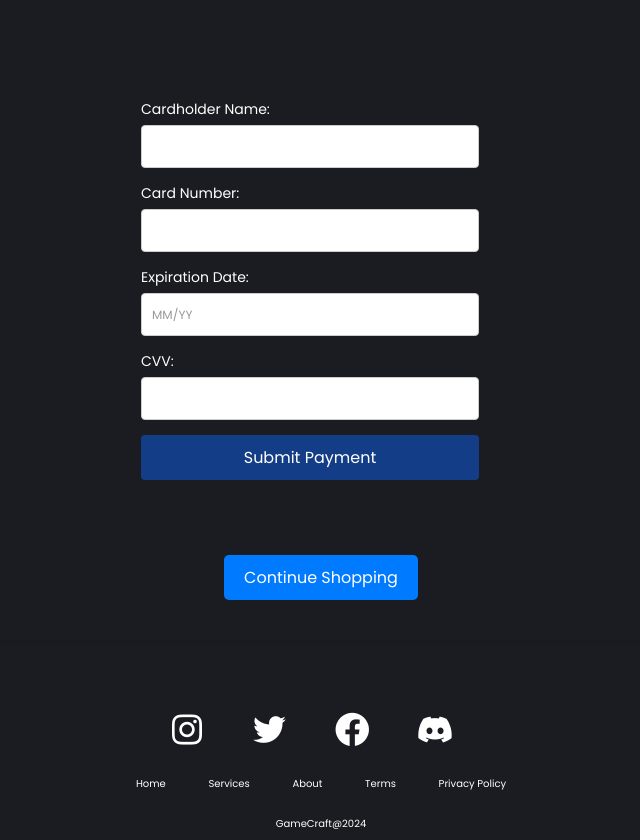
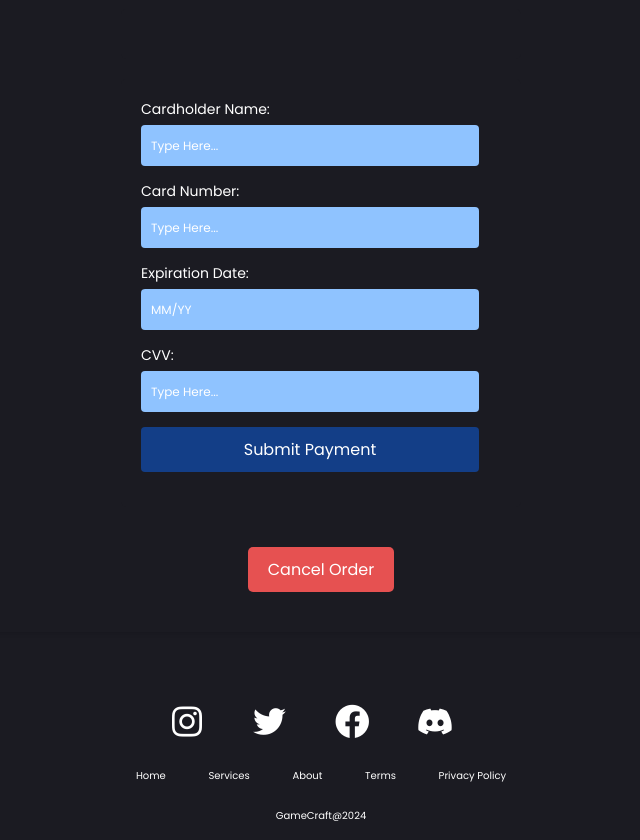
Before and after one commit to bhanuka99x/GameCraft, a PHP site: page /order_confirmation.php in a window 1280 px wide. Shown: the part 473-1313 px from the top of the page, without its empty margins (319-959 px from the left). Run offline with PHP 8.4, Linux system fonts and the light colour scheme.

Commit message:
complete order comirmation page css

```diff
--- a/GameCraft/CSS/cart.css
+++ b/GameCraft/CSS/cart.css
@@ -91,7 +91,7 @@ header {
   padding: 1.2rem 3rem;
   border-radius: 0.5rem;
   cursor: pointer;
-  margin-top:50px;
+  margin-top: 50px;
   transition: 0.2s;
   margin-left: 50px;
 }
@@ -174,8 +174,6 @@ header {
   user-select: none;
 }
 
-/* media queries  */
-
 @media (max-width: 1200px) {
   .shopping-cart {
     overflow-x: scroll;
--- a/GameCraft/CSS/confirmorder.css
+++ b/GameCraft/CSS/confirmorder.css
@@ -118,7 +118,7 @@ h1 {
 .games-title {
   font-size: 25px;
   margin: 10px 0;
-    color:white;
+  color: white;
 }
 
 .games-price {
@@ -127,7 +127,6 @@ h1 {
   color: #e67e22;
 }
 
-/* Payment form styles */
 .payment-info {
   max-width: 400px;
   margin: 20px auto;
@@ -141,7 +140,7 @@ h1 {
   display: block;
   font-size: 14px;
   margin-bottom: 5px;
-    color:white;
+  color: white;
 }
 
 .payment-info input[type="text"],
@@ -149,9 +148,9 @@ h1 {
   width: calc(100% - 22px);
   padding: 10px;
   margin-bottom: 15px;
-    border: 1px solid #ccc;
   border-radius: 4px;
   font-size: 14px;
+  background-color: #8fc3ff;
 }
 
 .payment-info input[type="submit"] {
@@ -164,27 +163,27 @@ h1 {
 }
 
 .payment-info input[type="submit"]:hover {
-    scale: 1.1;
+  scale: 1.06;
 }
 
 .payment-info input::placeholder {
   font-size: 12px;
-    color: #999;
+  color: white;
 }
 
-/* Button styles */
 .btn {
   display: inline-block;
   margin: 20px 0;
   padding: 10px 20px;
   color: #fff;
-    background-color: #007bff;
+  background-color: #e65151;
   border-radius: 5px;
   text-decoration: none;
   font-size: 16px;
   text-align: center;
+  transition: 0.3s;
 }
 
 .btn:hover {
-    background-color: #0056b3;
+  scale: 1.06;
 }
--- a/GameCraft/order_confirmation.php
+++ b/GameCraft/order_confirmation.php
@@ -45,11 +45,11 @@ if ($_SERVER['REQUEST_METHOD'] === 'POST') {
     <header>
         <nav class="nav-left">
             <a href="#" class="logo">Gamecraft</a>
-            <a href="home.php" class="nav-item">Home</a>
-            <a href="store.php" class="nav-item">Store</a>
-            <a href="whitelist.php" class="nav-item">Whitelist</a>
-            <a href="library.php" class="nav-item">Library</a>
-            <a href="cart.php" class="nav-item">Cart</a>
+            <a href="home.php" class="nav-item"></a>
+            <a href="store.php" class="nav-item"></a>
+            <a href="whitelist.php" class="nav-item"></a>
+            <a href="library.php" class="nav-item"></a>
+            <a href="cart.php" class="nav-item"></a>
         </nav>
         <nav class="nav-right">
             <a href="./user/login.php" class="l-btn">Login</a>
@@ -68,16 +68,16 @@ if ($_SERVER['REQUEST_METHOD'] === 'POST') {
         <form action="process_payment.php" method="post">
             <div class="payment-info">
                 <label for="cardholder_name">Cardholder Name:</label>
-                <input type="text" id="cardholder_name" name="cardholder_name" required>
+                <input type="text" id="cardholder_name" name="cardholder_name" placeholder="Type here..." required>
 
                 <label for="card_number">Card Number:</label>
-                <input type="text" id="card_number" name="card_number" required>
+                <input type="text" id="card_number" name="card_number" placeholder="Type here..."required>
 
                 <label for="expiration_date">Expiration Date:</label>
                 <input type="text" id="expiration_date" name="expiration_date" placeholder="MM/YY" required>
 
                 <label for="cvv">CVV:</label>
-                <input type="text" id="cvv" name="cvv" required>
+                <input type="text" id="cvv" name="cvv"  placeholder="Type here..." required>
 
                 <input type="hidden" name="game_name" value="<?php echo htmlspecialchars($game_name); ?>">
                 <input type="hidden" name="game_price" value="<?php echo htmlspecialchars($game_price); ?>">
@@ -86,7 +86,7 @@ if ($_SERVER['REQUEST_METHOD'] === 'POST') {
                 <input type="submit" value="Submit Payment">
             </div>
         </form>
-        <a href="store.php" class="btn">Continue Shopping</a>
+        <a href="store.php" class="btn">Cancel order</a>
     </main>
     <?php include_once 'footer.php'; ?>
 </body>
```
Also changed, not shown: GameCraft/CSS/checkout.css (+8 -13 lines). Lines whose indentation alone changed are shown as unchanged.
